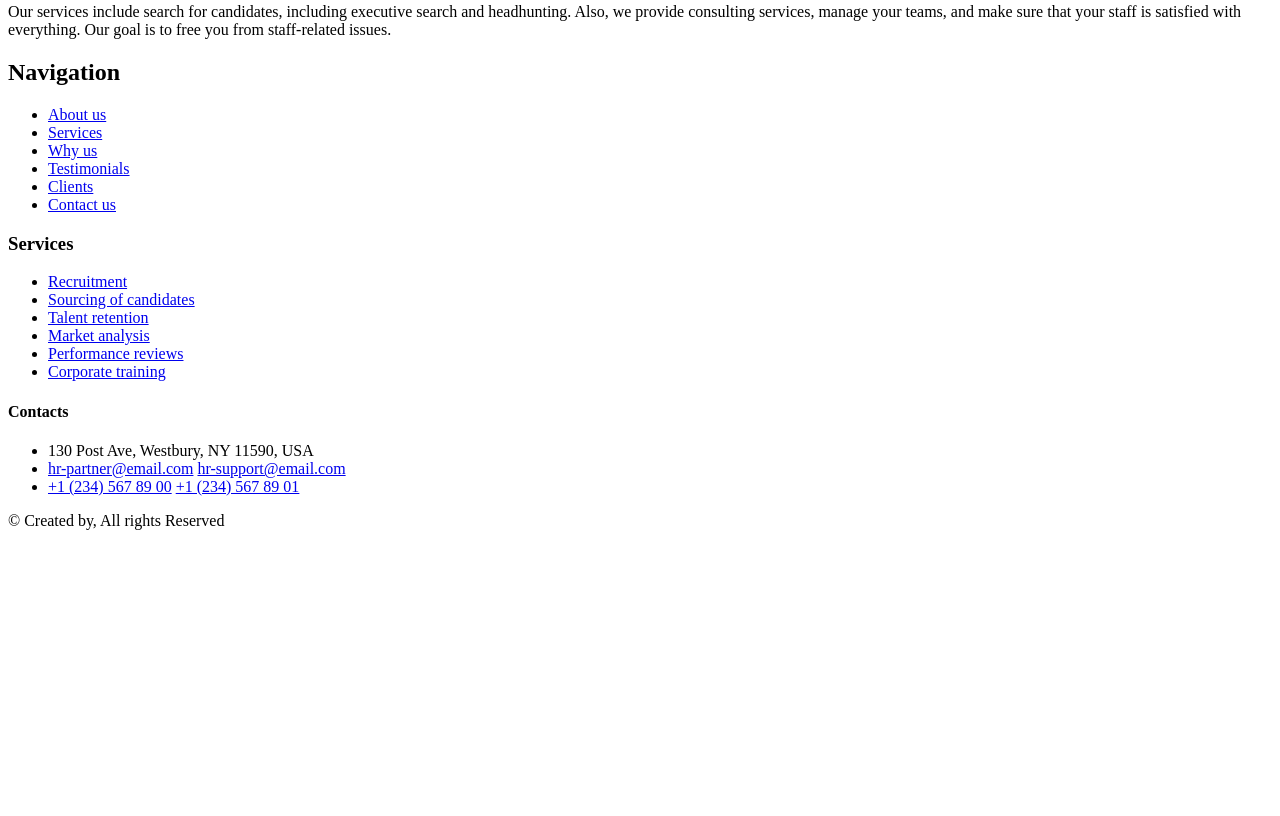
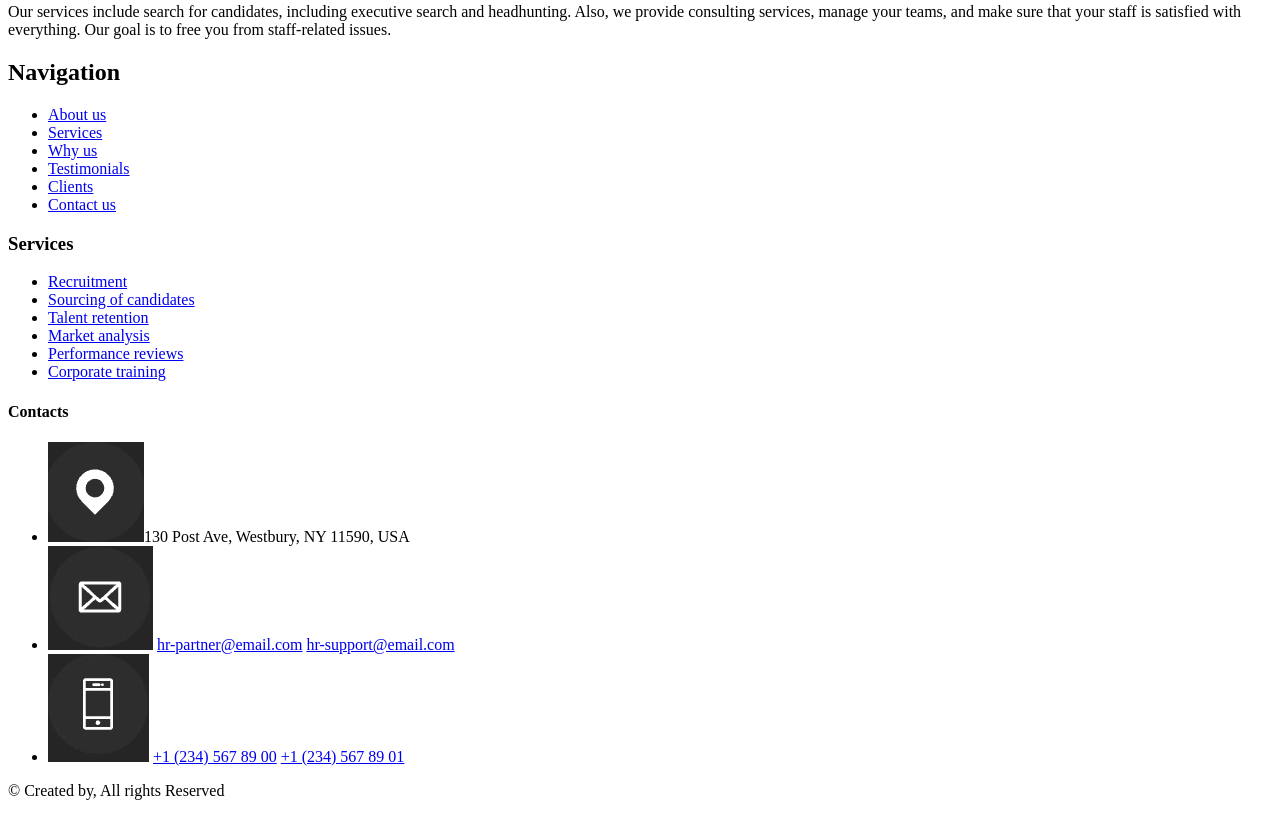
Before and after one commit to yevsey/web-project, a plain HTML site: page index.html in a window 1280 px wide. Shown: the part 1278-2094 px from the top of the page. Before the commit the page ends 1824 px from the top, so only its background shows below. Drawn offline with Linux system fonts and the light colour scheme.

Commit message:
added img

```diff
--- a/index.html
+++ b/index.html
@@ -99,12 +99,15 @@
                 <div>
                     <h4>Contacts</h4>
                     <ul>
-                        <li>130 Post Ave, Westbury, NY 11590, USA</li>
+
+                        <li> <img src="img/geo.jpg" alt="geo">130 Post Ave, Westbury, NY 11590, USA</li>
                         <li>
+                            <img src="img/mail.jpg" alt="mail">
                             <a href="mailto:hr-partner@email.com">hr-partner@email.com</a>
                             <a href="mailto:hr-support@email.com">hr-support@email.com</a>
                         </li>
                         <li>
+                            <img src="img/phone.jpg" alt="phone">
                             <a href="tel:+1 (234) 567 89 00">+1 (234) 567 89 00</a>
                             <a href="tel:+1 (234) 567 89 01">+1 (234) 567 89 01</a>
                         </li>
@@ -113,8 +116,7 @@
             </nav>
             <div>
                 <p>© Created by, All rights Reserved</p>
-                <path class="logo_2gS" d="M13.6383 25H16.9133V16.0044H19.3702L19.8561 13.1936H16.9133V11.1568C16.9133 10.5002 17.3379 9.8108 17.9447 9.8108H19.6171V7H17.5674V7.0126C14.3604 7.129 13.7014 8.9864 13.6443 10.9374H13.6383V13.1936H12V16.0044H13.6383V25Z"></path>
-                <path class="outer_bDW" d="M0,0 L32,0 L32,32 L0,32 L0,0 Z M12.7045454,8 C10.1221593,8 8,10.1193185 8,12.7045454 L8,19.2954545 C8,21.8778407 10.1193185,24 12.7045454,24 L19.2954545,24 C21.8778407,24 24,21.8806822 24,19.2954545 L24,12.7045454 C24,10.1221593 21.8806822,8 19.2954545,8 L12.7045454,8 Z M12.7045454,9.45454545 L19.2954545,9.45454545 C21.0937498,9.45454545 22.5454545,10.9062502 22.5454545,12.7045454 L22.5454545,19.2954545 C22.5454545,21.0937498 21.0937498,22.5454545 19.2954545,22.5454545 L12.7045454,22.5454545 C10.9062502,22.5454545 9.45454545,21.0937498 9.45454545,19.2954545 L9.45454545,12.7045454 C9.45454545,10.9062502 10.9062502,9.45454545 12.7045454,9.45454545 Z M20.2954545,11.0454545 C19.9289774,11.0454545 19.6363636,11.3380684 19.6363636,11.7045454 C19.6363636,12.0710225 19.9289774,12.3636364 20.2954545,12.3636364 C20.6619316,12.3636364 20.9545454,12.0710225 20.9545454,11.7045454 C20.9545454,11.3380684 20.6619316,11.0454545 20.2954545,11.0454545 Z M16,11.6363636 C13.599432,11.6363636 11.6363636,13.599432 11.6363636,16 C11.6363636,18.400568 13.599432,20.3636364 16,20.3636364 C18.400568,20.3636364 20.3636364,18.400568 20.3636364,16 C20.3636364,13.599432 18.400568,11.6363636 16,11.6363636 Z M16,13.0909091 C17.6164771,13.0909091 18.9090909,14.3835229 18.9090909,16 C18.9090909,17.6164771 17.6164771,18.9090909 16,18.9090909 C14.3835229,18.9090909 13.0909091,17.6164771 13.0909091,16 C13.0909091,14.3835229 14.3835229,13.0909091 16,13.0909091 Z"></path>
+
             </div>
 </footer>
 </body>
```
Also changed, not shown: img/geo.jpg (added), img/mail.jpg (added), img/phone.jpg (added).
